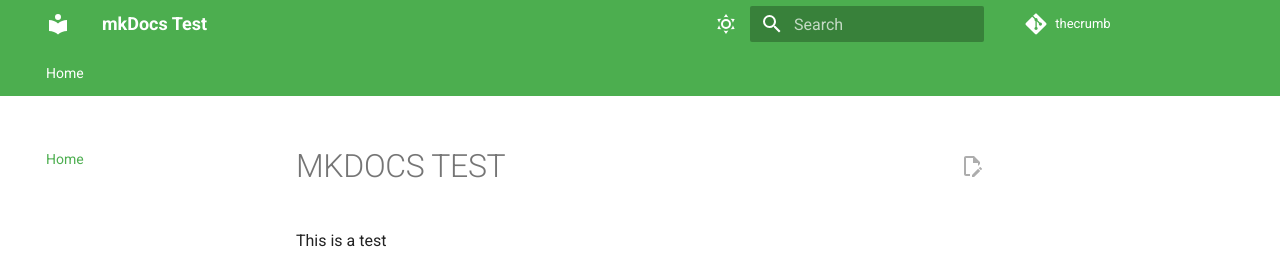
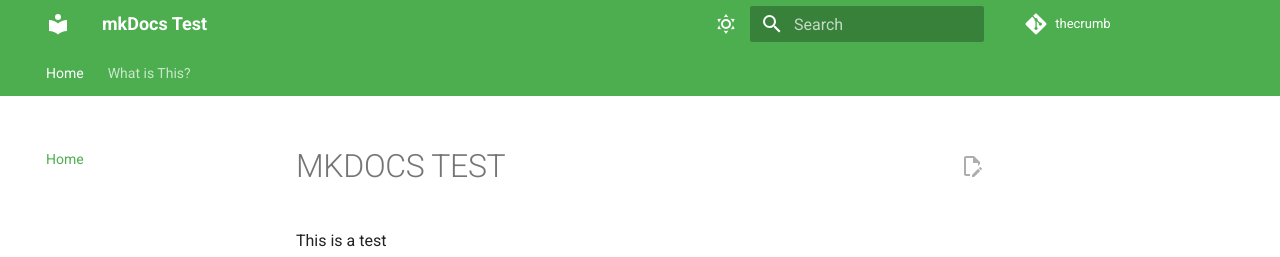
Before and after one commit to jimpriest/mkdocs-test, an MkDocs documentation site: the page built from docs/index.md, in a window 1280 px wide. Shown: the top 257 px of the page. Built offline with MkDocs 1.6.1 and Material for MkDocs 9.7.7, drawn with Linux system fonts in a browser that asks for light colours; comment, search, counter and statistics services are not loaded.

Commit message:
Update mkdoc config

```diff
--- a/mkdocs.yml
+++ b/mkdocs.yml
@@ -43,8 +43,8 @@ theme:
 
 nav:
   - Home: index.md
-  # - What is This?:
-  #     - introduction.md
+  - What is This?:
+      - introduction.md
   # - Getting Started:
   #     - getting-started.md
   # - Using FOO:
```
